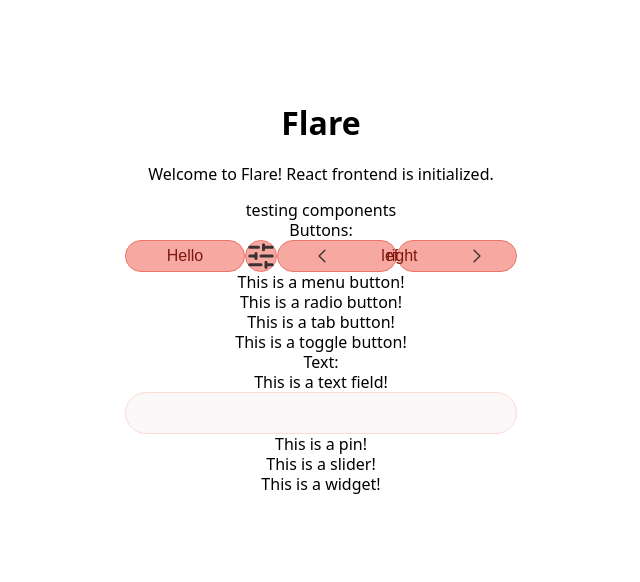
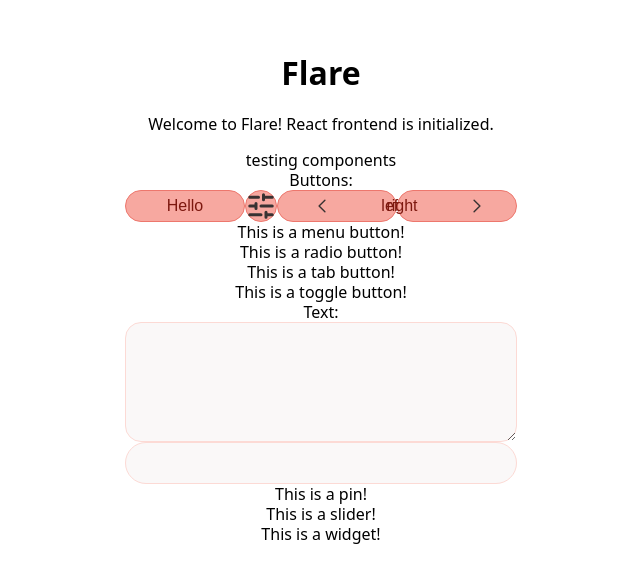
Before and after one commit to MrSluginator/seeng513-202604-pg-4, a React (Vite) app in the folder frontend/: page / in a window 1280 px wide. Shown: the part 112-694 px from the top of the page, without its empty margins (319-959 px from the left). Built offline with nearby package versions, Linux system fonts and the light colour scheme; a web font is replaced by a local one.

Commit message:
text field component

```diff
--- a/frontend/src/molecules/text/text-field.jsx
+++ b/frontend/src/molecules/text/text-field.jsx
@@ -1,11 +1,35 @@
-import React from 'react'
+import React, { forwardRef, useId } from 'react'
+import styles from './text-field.module.css'
+import Icon from '../icon'
 
-function TextField() {
-    return (
-        <div>
-            This is a text field!
-        </div>
-    );
-}
+const TextField = forwardRef(function TextField(
+	{
+		label,
+		placeholder,
+		disabled = false,
+		id,
+	},
+	ref
+) {
+	const generatedId = useId();
+	const inputId = id ?? generatedId;
+
+	return (
+		<div className={styles.wrapper}>
+			{label && (
+				<label htmlFor={inputId} className={styles.label}>
+					{label}
+				</label>
+			)}
+			<textarea
+				ref={ref}
+				id={inputId}
+				className={styles.input}
+				placeholder={placeholder}
+				disabled={disabled}
+			/>
+		</div>
+	);
+})
 
 export default TextField;
--- /dev/null
+++ b/frontend/src/molecules/text/text-field.module.css
@@ -0,0 +1,49 @@
+.wrapper {
+  display: flex;
+  flex-direction: column;
+  align-items: start;
+  gap: 4px;
+
+  .label {
+    padding-left: 8px;
+    font: var(--small-weight) var(--small-size) var(--small-line-height);
+    color: var(--n6);
+  }
+}
+
+.input {
+  flex: 1;
+  width: 100%;
+  box-sizing: border-box;
+  min-width: 240px;
+  min-height: 120px;
+  padding: 8px;
+  border-radius: 16px;
+  border: 1px solid var(--p1);
+  background: var(--n0);
+
+  font-family: inherit;
+  font-size: var(--body-size);
+  font-weight: var(--body-weight);
+  line-height: var(--body-line-height);
+  color: var(--n7);
+
+  text-align: start;
+  resize: vertical;
+
+  &:hover {
+    border-color: var(--p2);
+    background-color: var(--p1);
+  }
+
+  &:disabled {
+    border-color: var(--n3);
+    background-color: var(--n2);
+    cursor: not-allowed;
+  }
+
+  &:focus-visible {
+    outline: 2px solid var(--p7);
+    outline-offset: 2px;
+  }
+}
```
